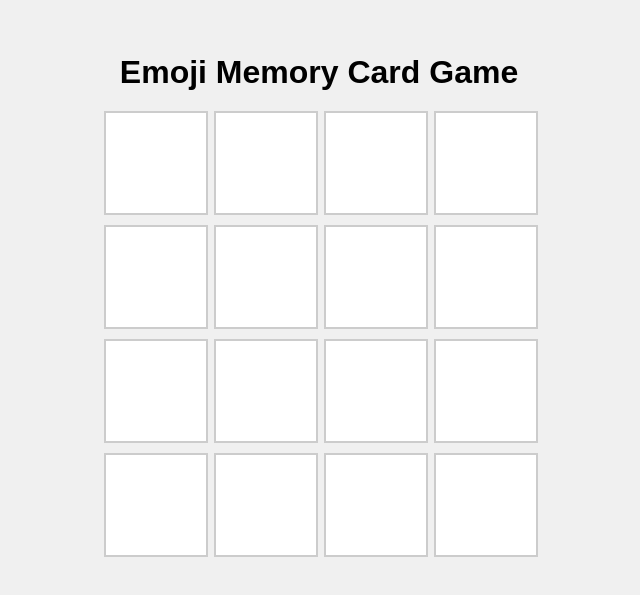
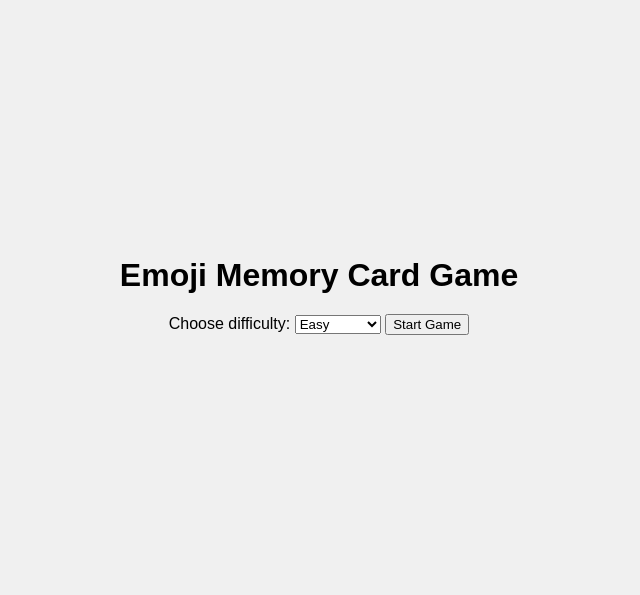
Before and after one commit to neptvnism/Emoji-Memory-Card-Game, a plain HTML site: page index.html in a window 1280 px wide. Shown: the part 105-700 px from the top of the page, without its empty margins (321-961 px from the left). Drawn offline with Linux system fonts and the light colour scheme.

Commit message:
session 4
working on gamemodes

```diff
--- a/index.html
+++ b/index.html
@@ -3,7 +3,7 @@
 <head>
     <meta charset="UTF-8">
     <meta name="viewport" content="width=device-width, initial-scale=1.0">
-    <title>Emoji Memory Card Game - Session 3</title>
+    <title>Emoji Memory Card Game</title>
     <style>
         body {
             display: flex;
@@ -20,9 +20,12 @@
             margin-bottom: 20px;
         }
 
+        .settings {
+            margin-bottom: 20px;
+        }
+
         .game-board {
             display: grid;
-            grid-template-columns: repeat(4, 100px);
             gap: 10px;
         }
 
@@ -50,13 +53,47 @@
 </head>
 <body>
     <h1>Emoji Memory Card Game</h1>
+    <div class="settings">
+        <label for="difficulty">Choose difficulty: </label>
+        <select id="difficulty">
+            <option value="easy">Easy</option>
+            <option value="medium">Medium</option>
+            <option value="hard">Hard</option>
+            <option value="extra-hard">Extra Hard</option>
+        </select>
+        <button onclick="startGame()">Start Game</button>
+    </div>
     <div class="game-board" id="gameBoard"></div>
     <script>
-        const emojis = ['😀', '😂', '😎', '😍', '🤓', '😜', '😢', '😡'];
-        let cardArray = [...emojis, ...emojis];
+        const emojis = ['😀', '😂', '😎', '😍', '🤓', '😜', '😢', '😡', '😱', '🤠', '🥳', '😇', '🤖', '👻', '👽', '🎃'];
+
+        function startGame() {
+            const difficulty = document.getElementById('difficulty').value;
+            let numPairs;
+
+            switch (difficulty) {
+                case 'easy':
+                    numPairs = 4;
+                    break;
+                case 'medium':
+                    numPairs = 8;
+                    break;
+                case 'hard':
+                    numPairs = 12;
+                    break;
+                case 'extra-hard':
+                    numPairs = 16;
+                    break;
+            }
+
+            const selectedEmojis = emojis.slice(0, numPairs);
+            let cardArray = [...selectedEmojis, ...selectedEmojis];
             cardArray.sort(() => 0.5 - Math.random());
 
             const gameBoard = document.getElementById('gameBoard');
+            gameBoard.innerHTML = '';
+            gameBoard.style.gridTemplateColumns = `repeat(${Math.sqrt(numPairs * 2)}, 100px)`;
+
             let flippedCards = [];
             let matchedPairs = 0;
 
@@ -88,7 +125,7 @@
                     card2.classList.add('matched');
                     matchedPairs++;
 
-                if (matchedPairs === emojis.length) {
+                    if (matchedPairs === selectedEmojis.length) {
                         setTimeout(() => alert('You won!'), 100);
                     }
                 } else {
@@ -100,6 +137,7 @@
 
                 flippedCards = [];
             }
+        }
     </script>
 </body>
 </html>
```
Lines whose indentation alone changed are shown as unchanged.
